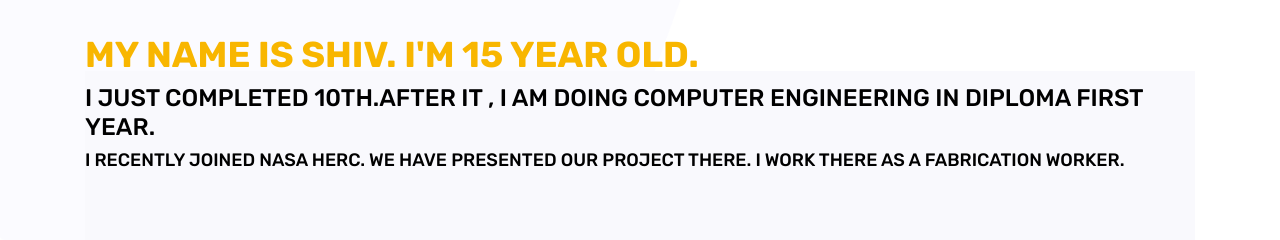
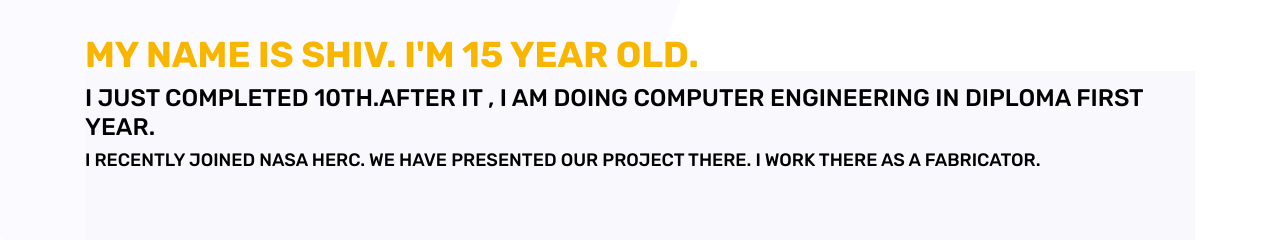
Before and after one commit to Pandyashiv867/pandyashiv867, a plain HTML site: page portfolio.html in a window 1280 px wide. Shown: the part 926-1166 px from the top of the page. Drawn offline with Linux system fonts and the light colour scheme; some packages are replaced by stand-ins of ours.

Commit message:
Update portfolio.html
Fabricator Change

```diff
--- a/portfolio.html
+++ b/portfolio.html
@@ -79,7 +79,7 @@
 	<br>
 </h1>
 <h3>I JUST COMPLETED 10TH.AFTER IT , I AM DOING COMPUTER ENGINEERING IN DIPLOMA FIRST YEAR.</h3>
-<h4> I RECENTLY JOINED NASA HERC. WE HAVE PRESENTED OUR PROJECT THERE. I WORK THERE AS A FABRICATION WORKER.</h4>
+<h4> I RECENTLY JOINED NASA HERC. WE HAVE PRESENTED OUR PROJECT THERE. I WORK THERE AS A FABRICATOR.</h4>
 
 
 					</div>
```
